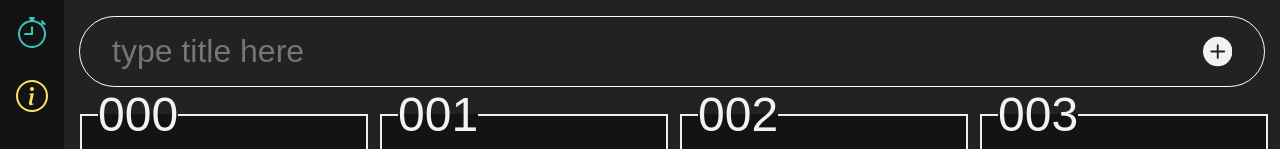
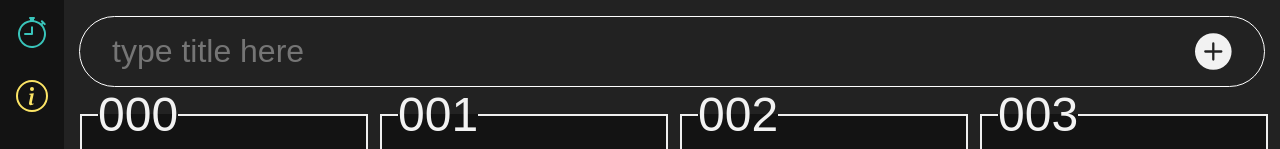
Before and after one commit to floaterest/stopwatch, a Svelte app: page / in a window 1280 px wide. Shown: the top 149 px of the page. Built offline with nearby package versions, Linux system fonts and the light colour scheme; a web font is replaced by a local one.

Commit message:
style(SwInput): bigger button

```diff
--- a/src/StopwatchInput.svelte
+++ b/src/StopwatchInput.svelte
@@ -23,11 +23,8 @@
 		border-radius: calc(@size + @padding);
 		border: 1px solid white;
 
-		input, button{
+		input{
 			padding: @padding 0;
-		}
-
-		input{
 			font-size: @size;
 			outline: none;
 			width: 100%;
@@ -35,7 +32,7 @@
 		}
 
 		button{
-			width: @size;
+			width: calc(@size + 0.5rem);
 			margin-right: @size;
 
 			svg{
```
